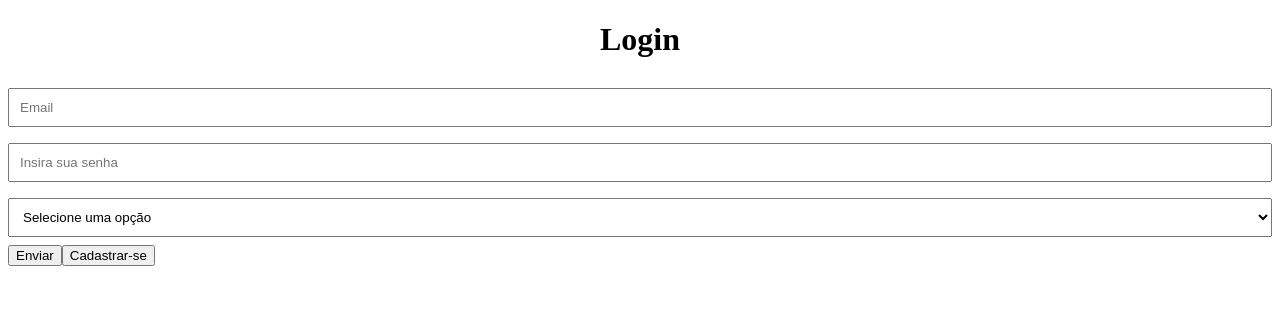
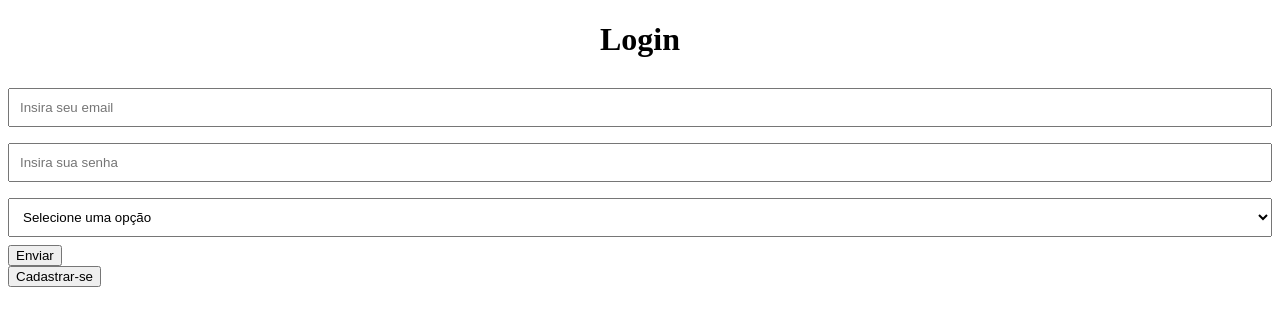
Before and after one commit to YuriCesar73/Pweb_Clinica_React, a React (Vite) app in the folder clinica/: page / in a window 1280 px wide. Shown: the top 326 px of the page. Built offline with nearby package versions, Linux system fonts and the light colour scheme.

Commit message:
Encontrando paciente e médico ao realizar o login

```diff
--- a/clinica/src/components/login/index.jsx
+++ b/clinica/src/components/login/index.jsx
@@ -1,4 +1,5 @@
 import { useState } from "react";
+import API from "/src/API/api.jsx"
 
 function Login(){
 
@@ -8,7 +9,8 @@ function Login(){
         tipo: ""
     });
 
-    const handleInputChange = (e) => {
+    const handleInputChange = async (e)  => {
+        console.log("Cheguei aqui handleInput");
         const { id, value } = e.target;
         setLoginInfo((prevValues) => ({
           ...prevValues,
@@ -16,19 +18,63 @@ function Login(){
         }));
       };
 
+
+      const onSubmit = (e) => {
+        console.log("Cheguei aqui antes do prevent");
+        e.preventDefault();
+
+        console.log("Cheguei aqui");
+        let url;
+        if(loginInfo.tipo == "Medico"){
+            url = "medico-ms/medicos/listar/" + loginInfo.senha;
+        }
+        else {
+            url = "paciente-ms/pacientes/listar/" + loginInfo.senha;
+        }
+
+        async function apiGetUser(){
+            API.get(url).then((response) => {
+                if(response.status == 200){
+                    console.log(Object.keys(response));
+                    console.log(response);
+                }
+                }).catch((error) => {
+                    console.log("Entrei no error");
+                    console.log(error)
+                    //console.log(error.data);
+                })
+    }
+     apiGetUser();
+
+    };
+
+
     return(
         <div>
             <h1>Login</h1>
-            <input type="text" placeholder="Email" />
+            <form onSubmit={(e) => {onSubmit(e)}}>
+            <input
+                type="text"
+                id="email"
+                placeholder="Insira seu email"
+                value={loginInfo.email}
+                onChange={handleInputChange}/>
             <br />
-            <input type="senha" placeholder={loginInfo.tipo == "" ? "Insira sua senha" : loginInfo.tipo == "Paciente" ? "Insira seu cpf" : "Insira seu crm"} />
+            <input
+                type="password"
+                id="senha"
+                value={loginInfo.senha}
+                onChange={handleInputChange}
+                placeholder={loginInfo.tipo === "" ? "Insira sua senha" : loginInfo.tipo === "Paciente" ? "Insira seu cpf" : "Insira seu crm"}/>
             <br />
             <select id="tipo" name="tipo" required placeholder="Você é um(a): " value={loginInfo.tipo} onChange={handleInputChange}>
                 <option value="" disabled>Selecione uma opção</option>
                 <option value="Medico">Medico</option>
                 <option value="Paciente">Paciente</option>
             </select>
-            <button>Enviar</button>
+            <button type="submit">Enviar</button>
+            </form>
+
             <button>Cadastrar-se</button>
         </div>
 
```
